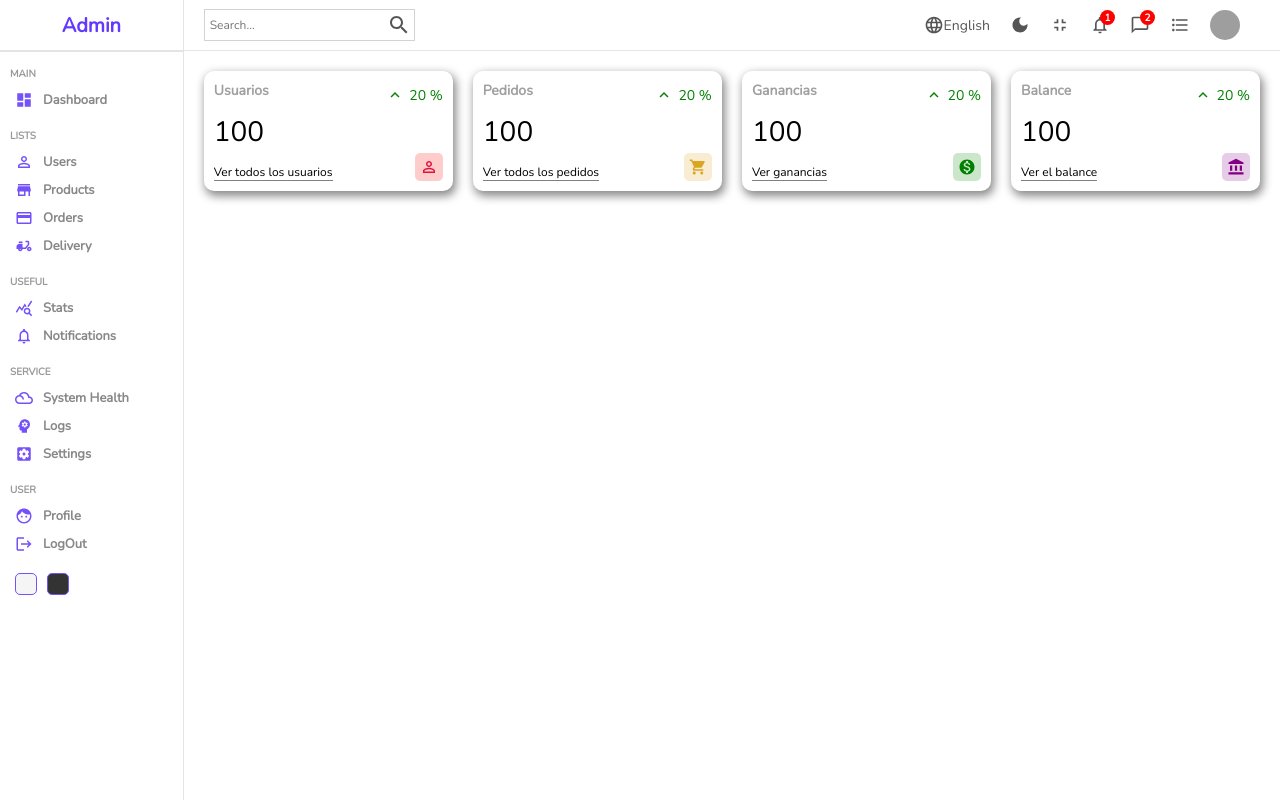
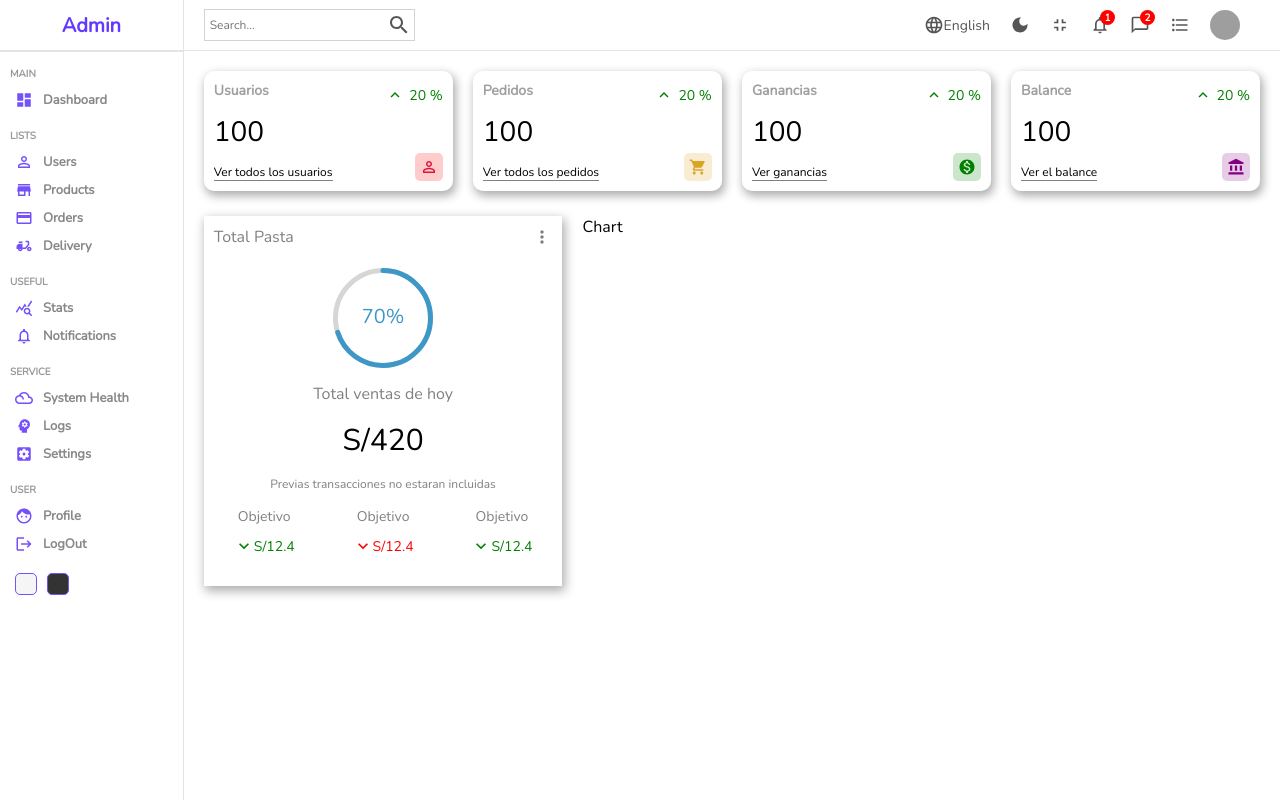
Before and after one commit to PaulGuillen/DashBoardReact, a React (Create React App) app: page / in a window 1280 px wide. Built offline with nearby package versions, Linux system fonts and the light colour scheme; grey boxes are pictures that could not be loaded.

Commit message:
Using react circular progressbar

```diff
--- a/package.json
+++ b/package.json
@@ -11,6 +11,7 @@
     "@testing-library/react": "^13.3.0",
     "@testing-library/user-event": "^13.5.0",
     "react": "^18.2.0",
+    "react-circular-progressbar": "^2.1.0",
     "react-dom": "^18.2.0",
     "react-router-dom": "^6.3.0",
     "react-scripts": "5.0.1",
--- /dev/null
+++ b/src/components/chart/Chart.jsx
@@ -0,0 +1,11 @@
+import "./chart.scss"
+
+const Chart = () => {
+    return(
+        <div className="chart">
+          Chart
+        </div>
+    )
+}
+
+export default Chart
--- /dev/null
+++ b/src/components/chart/chart.scss
@@ -0,0 +1,3 @@
+.chart{
+    flex: 4;
+}
--- /dev/null
+++ b/src/components/featured/Featured.jsx
@@ -0,0 +1,51 @@
+import "./featured.scss"
+import MoreVertIcon from '@mui/icons-material/MoreVert';
+import { CircularProgressbar } from "react-circular-progressbar";
+import "react-circular-progressbar/dist/styles.css"
+import KeyboardArrowDownIcon from '@mui/icons-material/KeyboardArrowDown';
+import KeyboardArrowUpOutlinedIcon from '@mui/icons-material/KeyboardArrowUpOutlined';
+
+const Featured = () => {
+    return(
+        <div className="featured">
+          <div className="top">
+            <h1 className="title">Total Pasta</h1>
+            <MoreVertIcon fontSize="small"/>
+          </div>
+          <div className="bottom">
+            <div className="featuredChart">
+              <CircularProgressbar value={70} text={"70%"}
+              strokeWidth={5}/>
+            </div>
+            <p className="title">Total ventas de hoy</p>
+            <p className="amount">S/420</p>
+            <p className="desc">Previas transacciones no estaran incluidas</p>
+            <div className="summary">
+              <div className="item">
+                <div className="itemTitle">Objetivo</div>
+                <div className="itemResult positive">
+                  <KeyboardArrowDownIcon fontSize="small"/>
+                  <div className="resultAmount">S/12.4</div>
+                </div>
+              </div>
+              <div className="item">
+                <div className="itemTitle">Objetivo</div>
+                <div className="itemResult negative">
+                  <KeyboardArrowDownIcon fontSize="small"/>
+                  <div className="resultAmount">S/12.4</div>
+                </div>
+              </div>
+              <div className="item">
+                <div className="itemTitle">Objetivo</div>
+                <div className="itemResult positive">
+                  <KeyboardArrowDownIcon fontSize="small"/>
+                  <div className="resultAmount">S/12.4</div>
+                </div>
+              </div>
+            </div>
+          </div>
+        </div>
+    )
+}
+
+export default Featured
--- /dev/null
+++ b/src/components/featured/featured.scss
@@ -0,0 +1,79 @@
+.featured{
+    flex: 2;
+    box-shadow: 2px 4px 10px 1px rgba(201,201,201,0.47);
+    -webkit-box-shadow: 2px 4px 10px 1px rgba(0,0,0,0.32);
+    padding: 10px;
+
+    .top{
+        display: flex;
+        align-items: center;
+        justify-content: space-between;
+        color: gray;
+
+        .title{
+           font-size: 16px;
+           font-weight: 500;
+        }
+    }
+
+    .bottom{
+        padding: 20px;
+        display: flex;
+        flex-direction: column;
+        align-items: center;
+        justify-content: center;
+        gap: 15px;
+
+        .featuredChart{
+            width: 100px;
+            height: 100px;
+        }
+
+        .title{
+            font-weight: 500;
+            color: gray;
+        }
+
+        .amount{
+            font-size: 30px;
+        }
+
+        .desc{
+            font-weight: 300;
+            font-size: 12px;
+            color: gray;
+            text-align: center;
+        }
+
+        .summary{
+            width: 100%;
+            display: flex;
+            align-items: center;
+            justify-content: space-between;
+
+            .item{
+                text-align: center;
+
+                .itemTitle{
+                    font-size: 14px;
+                    color: gray;
+                }
+
+                .itemResult{
+                    display: flex;
+                    align-items: center;
+                    margin-top: 10px;
+                    font-size: 14px;
+
+                    &.positive{
+                        color: green;
+                    }
+
+                    &.negative{
+                        color: red;
+                    }
+                }
+            }
+        }
+    }
+}
--- a/src/components/widgets/widget.scss
+++ b/src/components/widgets/widget.scss
@@ -4,7 +4,7 @@
     flex: 1;
     padding: 10px;
     box-shadow: 2px 4px 10px 1px rgba(201,201,201,0.47);
-    -webkit-box-shadow: 2px 4px 10px 1px rgba(0,0,0,0.47);
+    -webkit-box-shadow: 2px 4px 10px 1px rgba(0,0,0,0.32);
     border-radius: 10px;
     height: 100px;
 
--- a/src/pages/home/Home.jsx
+++ b/src/pages/home/Home.jsx
@@ -3,6 +3,8 @@
 import Widget from "../../components/widgets/Widget";
 
 import "./home.scss"
+import Featured from "../../components/featured/Featured";
+import Chart from "../../components/chart/Chart";
 
 const Home = () => {
     return(
@@ -16,6 +18,10 @@
                     <Widget type="earning"/>
                     <Widget type="balance"/>
                 </div>
+                <div className="charts">
+                    <Featured/>
+                    <Chart/>
+                </div>
             </div>
         </div>
     )
--- a/src/pages/home/home.scss
+++ b/src/pages/home/home.scss
@@ -4,10 +4,15 @@
     .homeContainer{
         flex: 6;
 
-        .widgets{
+        .widgets, .charts{
             display: flex;
             padding: 20px;
             gap: 20px;
           }
+
+          .charts{
+            padding: 5px 20px;
+
+          }
     }
 }
```
Also changed, not shown: 1 other file (tests, documents, lock files or other folders).
